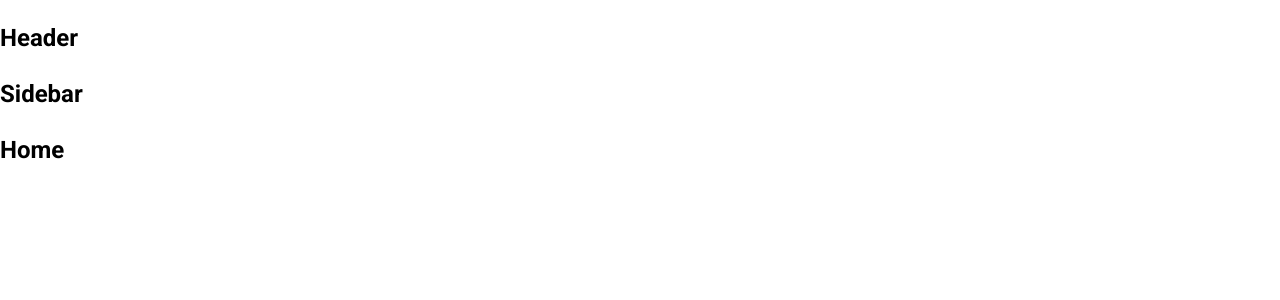
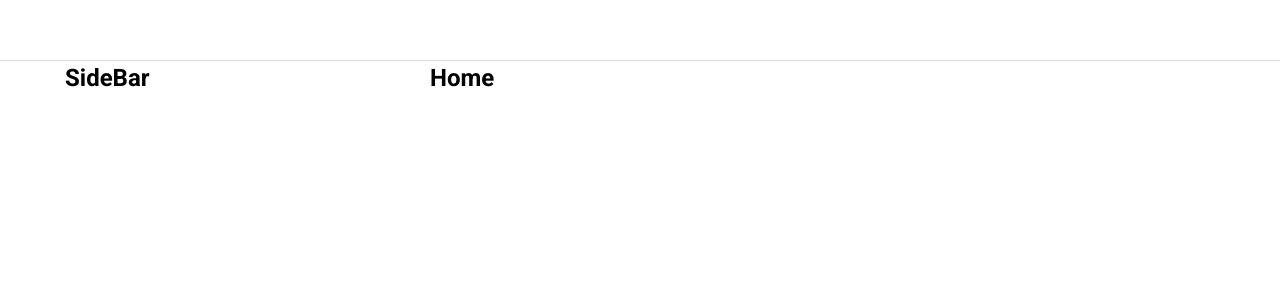
Before and after one commit to Nguyenbakhoa-sacly/TikTok_ui, a React (Create React App) app: page / in a window 1280 px wide. Shown: the top 300 px of the page. Built offline with nearby package versions, Linux system fonts and the light colour scheme.

Commit message:
dung-layout

```diff
--- a/package.json
+++ b/package.json
@@ -6,6 +6,7 @@
     "@testing-library/jest-dom": "^5.16.5",
     "@testing-library/react": "^13.4.0",
     "@testing-library/user-event": "^13.5.0",
+    "classnames": "^2.3.2",
     "css-reset-and-normalize": "^2.3.6",
     "normalize.css": "^8.0.1",
     "react": "^18.2.0",
--- a/src/componrnts/GlobalStyles/GlobalStyles.scss
+++ b/src/componrnts/GlobalStyles/GlobalStyles.scss
@@ -5,8 +5,14 @@
 
 :root {
     --primary: rgba(254, 44, 85, 1);
+    --default-layout-width: 1150px;
+    --default-layout-header-height: 60px;
+
+
 }
 *{
+    margin: 0;
+    padding: 0;
     box-sizing: border-box;
 }
 html {
--- /dev/null
+++ b/src/componrnts/Layout/DefaultLayout/DefaultLayout.module.scss
@@ -0,0 +1,13 @@
+.wrapper{
+    display: flex;
+    flex-direction: column;
+    align-items: center;
+}
+.container{
+    width: var(--default-layout-width);
+    display: flex;
+
+}
+.content{
+    flex: 1;
+}
--- /dev/null
+++ b/src/componrnts/Layout/DefaultLayout/Sidebar/Sidebar.module.scss
@@ -0,0 +1,5 @@
+.wrapper{
+    width: 365px;
+
+
+}
--- a/src/componrnts/Layout/DefaultLayout/Sidebar/index.js
+++ b/src/componrnts/Layout/DefaultLayout/Sidebar/index.js
@@ -1,7 +1,13 @@
 
-
+import classNames from 'classnames/bind';
+import styles from './Sidebar.module.scss'
+const cx = classNames.bind(styles)
 function Sidebar() {
-    return ( <h2>Sidebar</h2> );
+    return (
+            <aside className={cx('wrapper')} >
+                <h2>SideBar</h2>
+            </aside>
+        );
 }
 
 export default Sidebar;
--- a/src/componrnts/Layout/DefaultLayout/index.js
+++ b/src/componrnts/Layout/DefaultLayout/index.js
@@ -1,13 +1,21 @@
+
+import classNames from 'classnames/bind';
 import Header from '../component/Header';
 import Sidebar from './Sidebar';
+import styles from './DefaultLayout.module.scss'
+
+const cx = classNames.bind(styles);
 
 function DefaultLayout({ children }) {
+
     return (
-        <div>
+        <div className={cx('wrapper')}>
             <Header />
-            <div className="Container">
+            <div className={cx('container')}>
                 <Sidebar />
-                <div className="Content">{children}</div>
+                <div className={cx('content')}>
+                    {children}
+                </div>
                 {/* Page la children - ben app.js
                     neu route o home thi content la homepage
                 */}
--- a/src/componrnts/Layout/HeaderOnly/index.js
+++ b/src/componrnts/Layout/HeaderOnly/index.js
@@ -1,6 +1,6 @@
 import Header from '../component/Header';
 
-function DefaultLayout({ children }) {
+function HeaderOnly({ children }) {
     return (
         <div>
             {/* chi co 1 minh header thoi trang upload*/}
@@ -11,4 +11,4 @@ function DefaultLayout({ children }) {
         </div>
     );
 }
-export default DefaultLayout;
+export default HeaderOnly;
--- /dev/null
+++ b/src/componrnts/Layout/component/Header/Header.module.scss
@@ -0,0 +1,13 @@
+.wrapper{
+    width: 100%;
+    height: var(---default-layout-header-height,60px);
+    box-shadow: 0px 1px 1px rgb(0  0  0 / 12%);
+    display: flex;
+    justify-content: center;
+
+}
+.inner{
+    height: 100%;
+    width: var(--default-layout-width);
+
+}
--- a/src/componrnts/Layout/component/Header/index.js
+++ b/src/componrnts/Layout/component/Header/index.js
@@ -1,7 +1,16 @@
 
+import classNames from 'classnames/bind';
+import styles from './Header.module.scss';
+
+const cx = classNames.bind(styles)
 
 function Header() {
-    return ( <h2>Header</h2> );
+    return (
+        <header className={cx('wrapper')}>
+            <div className={cx('inner')}>
+            </div>
+        </header>
+    );
 }
 
 export default Header;
```
Also changed, not shown: 1 other file (tests, documents, lock files or other folders).
